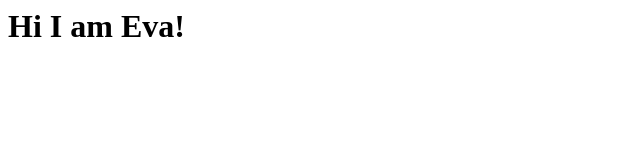
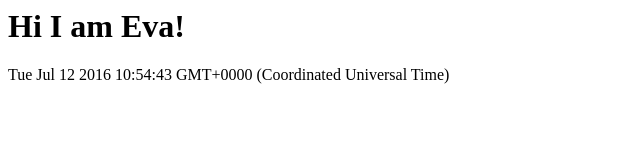
Before and after one commit to EvaFernandes/EvaFernandes.github.io, a plain HTML site: page index.html in a window 1280 px wide. Shown: the whole page, without its empty margins (0-640 px from the left). Drawn offline with Linux system fonts and the light colour scheme.

Commit message:
scripts test

```diff
--- a/index.html
+++ b/index.html
@@ -1,8 +1,10 @@
 <html>
    <head>
+     <script src = "scripts/main.js"></script>
      <title>Eva Fernandes</title>
    </head>
-   <body>
+   <body onload="main()">
      <h1>Hi I am Eva!</h1>
+     <p id="today"></p>
   </body>
   </html>
--- /dev/null
+++ b/scripts/main.js
@@ -0,0 +1,5 @@
+"use strict";
+
+function main() {
+   today.innerText = new Date();
+}
```
